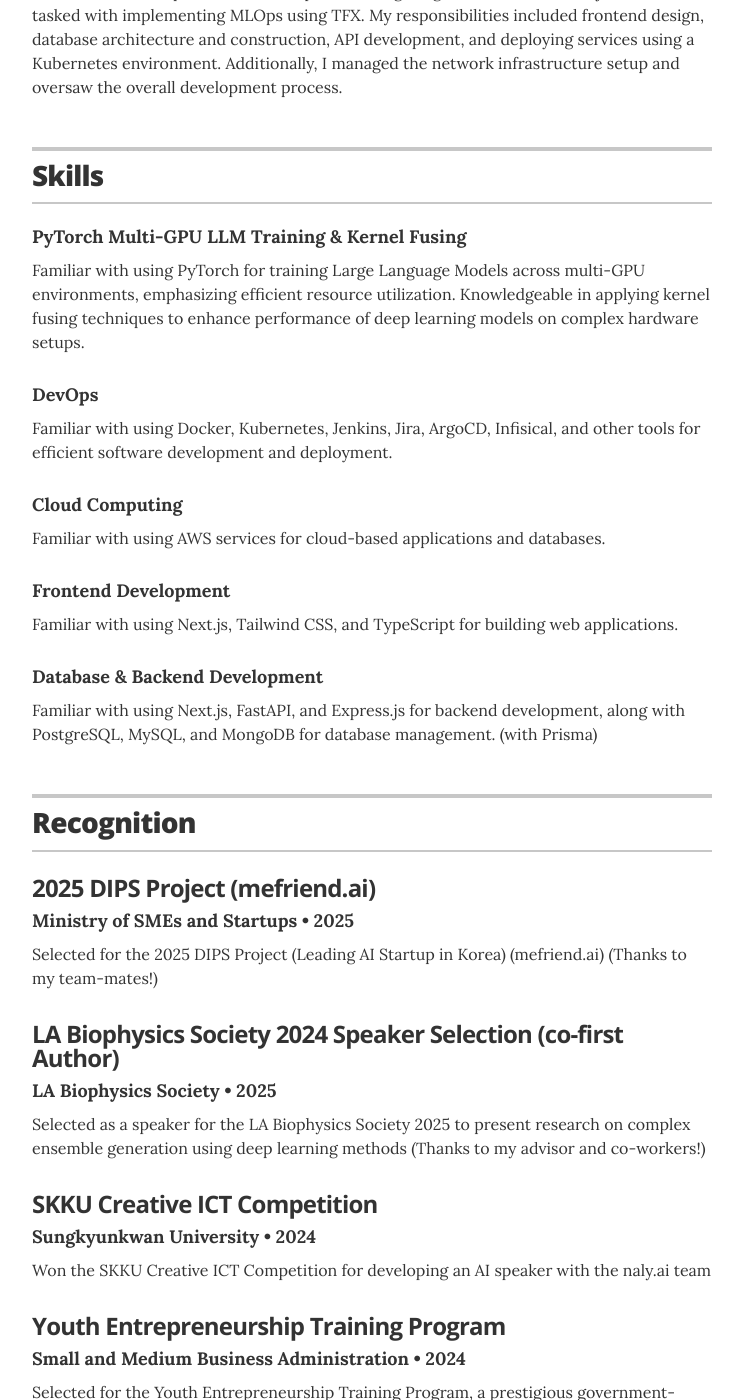
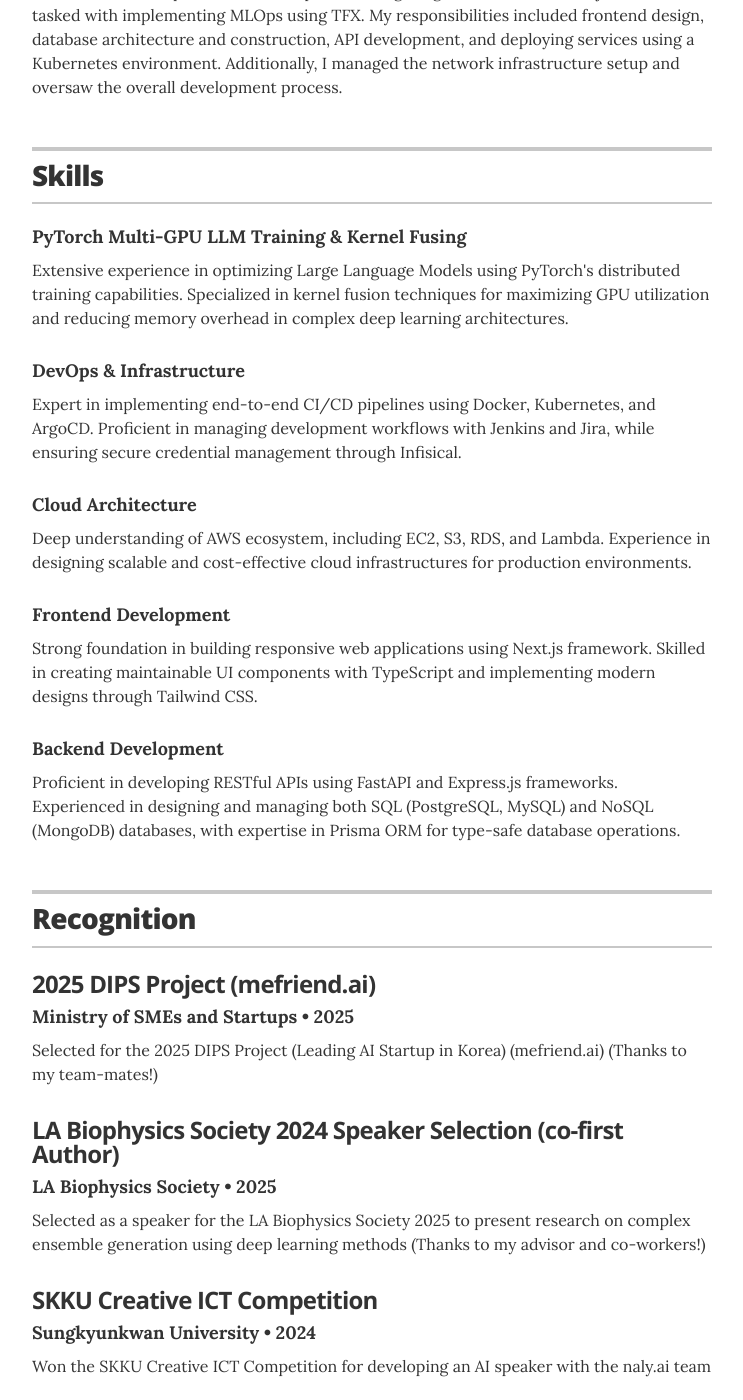
Before and after one commit to delibae/delibae.github.io, a Jekyll site: the page built from index.html, in a window 1280 px wide and 1400 px high, scrolled down 2615 px. Shown: the whole window, without its empty margins (268-1011 px from the left). Built offline with Jekyll 4.4.1, drawn with Linux system fonts in a browser that asks for light colours.

Commit message:
♻️ Chore: chore fix

```diff
--- a/_data/skills.yml
+++ b/_data/skills.yml
@@ -5,17 +5,17 @@
 
 # Deep Learning
 - skill: PyTorch Multi-GPU LLM Training & Kernel Fusing
-  description: Familiar with using PyTorch for training Large Language Models across multi-GPU environments, emphasizing efficient resource utilization. Knowledgeable in applying kernel fusing techniques to enhance performance of deep learning models on complex hardware setups.
+  description: Extensive experience in optimizing Large Language Models using PyTorch's distributed training capabilities. Specialized in kernel fusion techniques for maximizing GPU utilization and reducing memory overhead in complex deep learning architectures.
 
 # Production
-- skill: DevOps
-  description: Familiar with using Docker, Kubernetes, Jenkins, Jira, ArgoCD, Infisical, and other tools for efficient software development and deployment.
+- skill: DevOps & Infrastructure
+  description: Expert in implementing end-to-end CI/CD pipelines using Docker, Kubernetes, and ArgoCD. Proficient in managing development workflows with Jenkins and Jira, while ensuring secure credential management through Infisical.
 
-- skill: Cloud Computing
-  description: Familiar with using AWS services for cloud-based applications and databases.
+- skill: Cloud Architecture
+  description: Deep understanding of AWS ecosystem, including EC2, S3, RDS, and Lambda. Experience in designing scalable and cost-effective cloud infrastructures for production environments.
 
 - skill: Frontend Development
-  description: Familiar with using Next.js, Tailwind CSS, and TypeScript for building web applications.
+  description: Strong foundation in building responsive web applications using Next.js framework. Skilled in creating maintainable UI components with TypeScript and implementing modern designs through Tailwind CSS.
 
-- skill: Database & Backend Development
-  description: Familiar with using Next.js, FastAPI, and Express.js for backend development, along with PostgreSQL, MySQL, and MongoDB for database management. (with Prisma)
+- skill: Backend Development
+  description: Proficient in developing RESTful APIs using FastAPI and Express.js frameworks. Experienced in designing and managing both SQL (PostgreSQL, MySQL) and NoSQL (MongoDB) databases, with expertise in Prisma ORM for type-safe database operations.
```
